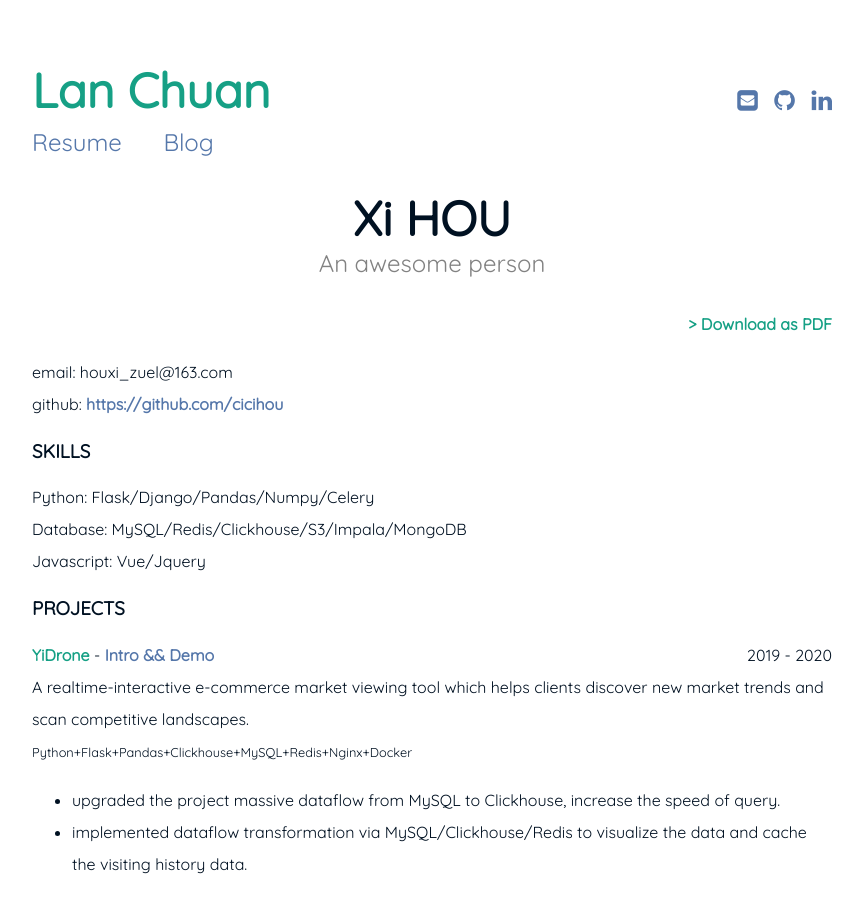
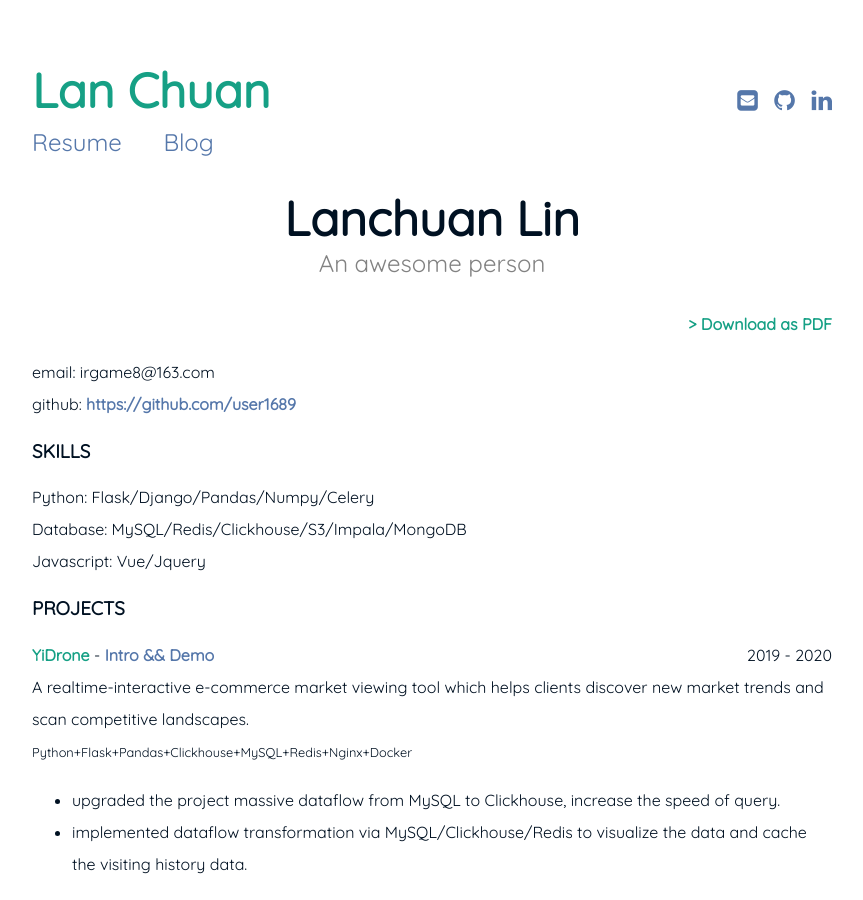
Before and after one commit to user1689/cv, a Jekyll site: the page built from resume.md, in a window 1280 px wide and 900 px high. Shown: the whole window, without its empty margins (208-1071 px from the left). Built offline with Jekyll 4.4.1, drawn with Linux system fonts in a browser that asks for light colours.

Commit message:
change name

```diff
--- a/_config.yml
+++ b/_config.yml
@@ -7,10 +7,10 @@ baseurl: "/cv" # the subpath of your site, e.g. /blog/
 url: "https://user1689.github.io" # the base hostname & protocol for your site
 
 author:
-  fullname: Xi HOU
-  github: cicihou
-  linkedin: hou-xi-77a49993
-  email: houxi_zuel@163.com
+  fullname: Lanchuan
+  github: user1689
+  linkedin: none
+  email: irgame8@163.com
 
 
 # Syntax highlighting
--- a/resume.md
+++ b/resume.md
@@ -1,14 +1,14 @@
 ---
 layout: page
-title: Xi HOU
+title: Lanchuan Lin
 subtitle: An awesome person
 ---
 
 <span style="float: right; "><a href="{{ '/assets/resume.pdf' | prepend: site.baseurl }}"><strong>> Download as PDF</strong></a> </span>
 <br>
 
-email: houxi_zuel@163.com <br>
-github: [https://github.com/cicihou](https://github.com/cicihou)
+email: irgame8@163.com <br>
+github: [https://github.com/user1689](https://github.com/user1689)
 
 ### SKILLS
 Python: Flask/Django/Pandas/Numpy/Celery <br>
```
Also changed, not shown: index.md (+1 -1 lines).
